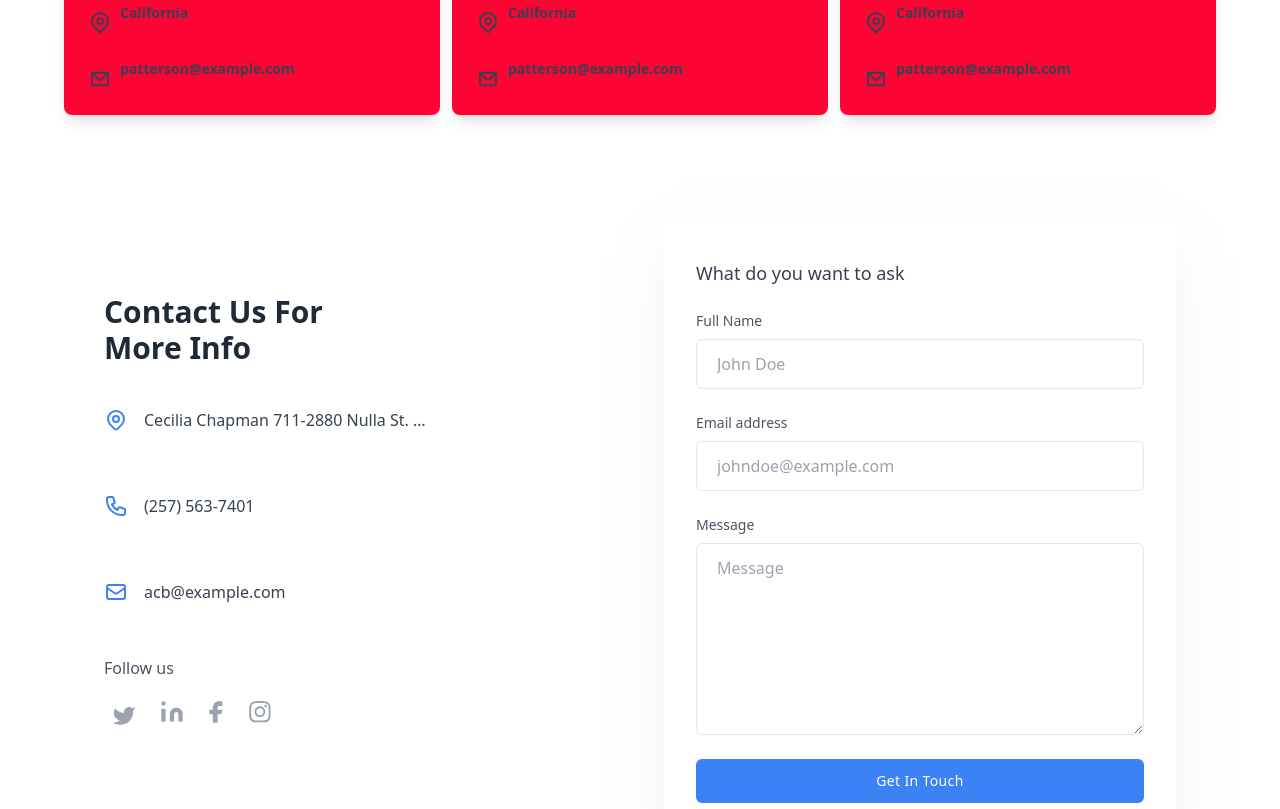
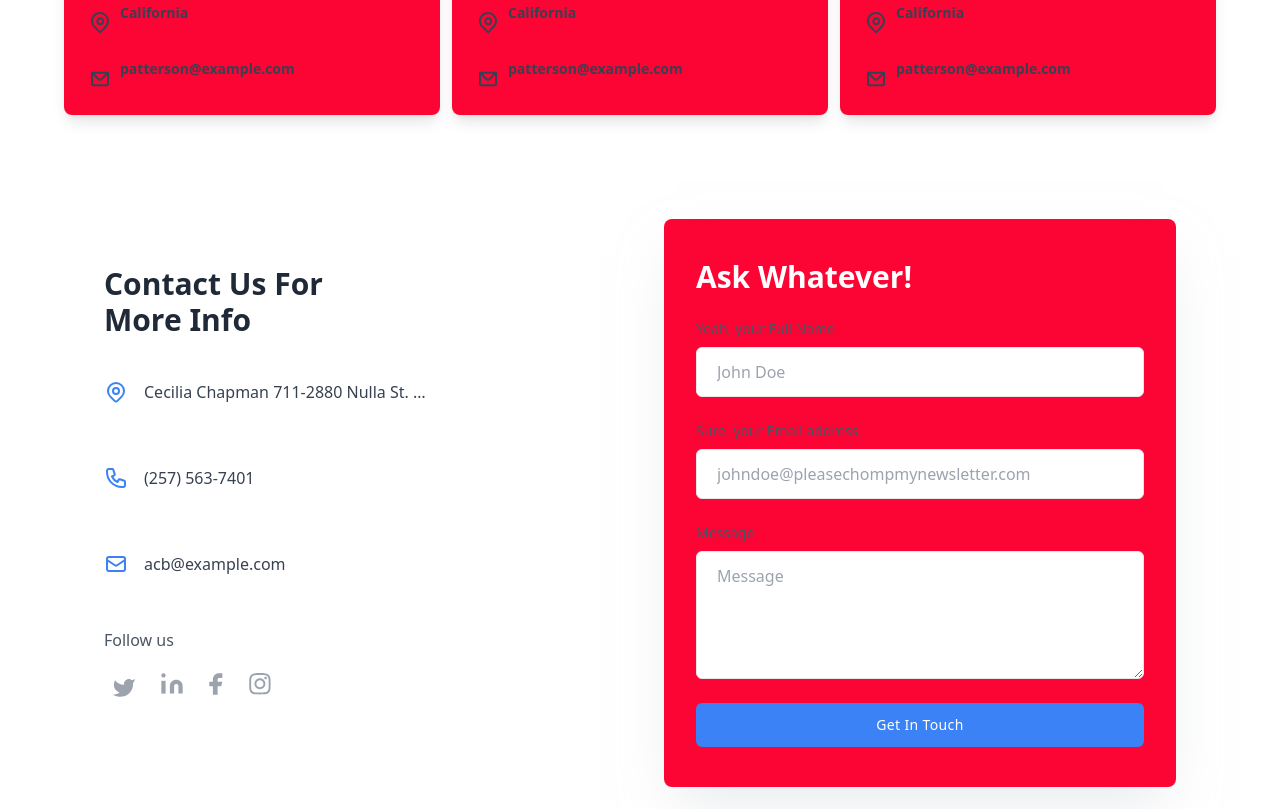
Before and after one commit to rogergarciaseo/NewsletterMonster, an Astro site: page / in a window 1280 px wide. Shown: the part 1791-2600 px from the top of the page. Built offline with nearby package versions, Linux system fonts and the light colour scheme; Astro itself is replaced by a stand-in of ours.

Commit message:
styling fixes

```diff
--- a/src/components/Contact1.astro
+++ b/src/components/Contact1.astro
@@ -4,7 +4,7 @@
 }
 ---
 
-<section class="bg-white dark:bg-gray-900 rounded-xl">
+<section class="rounded-xl">
   <div class="container px-10 py-12 mx-auto">
     <div class="lg:flex lg:items-center lg:-mx-6">
       <div class="lg:w-1/2 lg:mx-6">
@@ -161,32 +161,30 @@
 
       <div class="mt-8 lg:w-1/2 lg:mx-6">
         <div
-          class="w-full px-8 py-10 mx-auto overflow-hidden bg-white rounded-lg shadow-2xl dark:bg-gray-900 lg:max-w-xl shadow-gray-300/50 dark:shadow-black/50"
+          class="w-full px-8 py-10 mx-auto overflow-hidden bg-[#fc0434] rounded-lg shadow-2xl lg:max-w-xl shadow-gray-300/50 dark:shadow-black/50"
         >
-          <h1 class="text-lg font-medium text-gray-700">
-            What do you want to ask
-          </h1>
+          <h1 class="text-3xl font-bold text-white">Ask Whatever!</h1>
 
           <form class="mt-6">
             <div class="flex-1">
               <label class="block mb-2 text-sm text-gray-600 dark:text-gray-200"
-                >Full Name</label
+                >Yeah, your Full Name</label
               >
               <input
                 type="text"
                 placeholder="John Doe"
-                class="block w-full px-5 py-3 mt-2 text-gray-700 placeholder-gray-400 bg-white border border-gray-200 rounded-md dark:placeholder-gray-600 dark:bg-gray-900 dark:text-gray-300 dark:border-gray-700 focus:border-blue-400 dark:focus:border-blue-400 focus:ring-blue-400 focus:outline-none focus:ring focus:ring-opacity-40"
+                class="block w-full px-5 py-3 mt-2 text-gray-700 placeholder-gray-400 bg-white border border-gray-200 rounded-md dark:placeholder-gray-400 dark:bg-gray-200 dark:text-gray-600 dark:border-gray-700 focus:border-[#fc0434] dark:focus:border-white focus:ring-white focus:outline-none focus:ring focus:ring-opacity-40"
               />
             </div>
 
             <div class="flex-1 mt-6">
               <label class="block mb-2 text-sm text-gray-600 dark:text-gray-200"
-                >Email address</label
+                >Sure, your Email address</label
               >
               <input
                 type="email"
-                placeholder="johndoe@example.com"
-                class="block w-full px-5 py-3 mt-2 text-gray-700 placeholder-gray-400 bg-white border border-gray-200 rounded-md dark:placeholder-gray-600 dark:bg-gray-900 dark:text-gray-300 dark:border-gray-700 focus:border-blue-400 dark:focus:border-blue-400 focus:ring-blue-400 focus:outline-none focus:ring focus:ring-opacity-40"
+                placeholder="johndoe@pleasechompmynewsletter.com"
+                class="block w-full px-5 py-3 mt-2 text-gray-700 placeholder-gray-400 bg-white border border-gray-200 rounded-md dark:placeholder-gray-400 dark:bg-gray-200 dark:text-gray-600 dark:border-gray-700 focus:border-[#fc0434] dark:focus:border-white focus:ring-white focus:outline-none focus:ring focus:ring-opacity-40"
               />
             </div>
 
@@ -195,7 +193,7 @@
                 >Message</label
               >
               <textarea
-                class="block w-full h-32 px-5 py-3 mt-2 text-gray-700 placeholder-gray-400 bg-white border border-gray-200 rounded-md md:h-48 dark:placeholder-gray-600 dark:bg-gray-900 dark:text-gray-300 dark:border-gray-700 focus:border-blue-400 dark:focus:border-blue-400 focus:ring-blue-400 focus:outline-none focus:ring focus:ring-opacity-40"
+                class="block w-full h-32 px-5 py-3 mt-2 text-gray-700 placeholder-gray-400 bg-white border border-gray-200 rounded-md dark:placeholder-gray-400 dark:bg-gray-200 dark:text-gray-600 dark:border-gray-700 focus:border-[#fc0434] dark:focus:border-white focus:ring-white focus:outline-none focus:ring focus:ring-opacity-40"
                 placeholder="Message"></textarea>
             </div>
 
--- a/src/pages/index.astro
+++ b/src/pages/index.astro
@@ -15,6 +15,7 @@ import CompBanner2 from "../components/CompBanner2.astro";
     <CatCard />
     <CatCard />
   </div>
+
   <div class="flex-1 mb-6 gap-3 rounded-xl">
     <Contact1 />
   </div>
```
